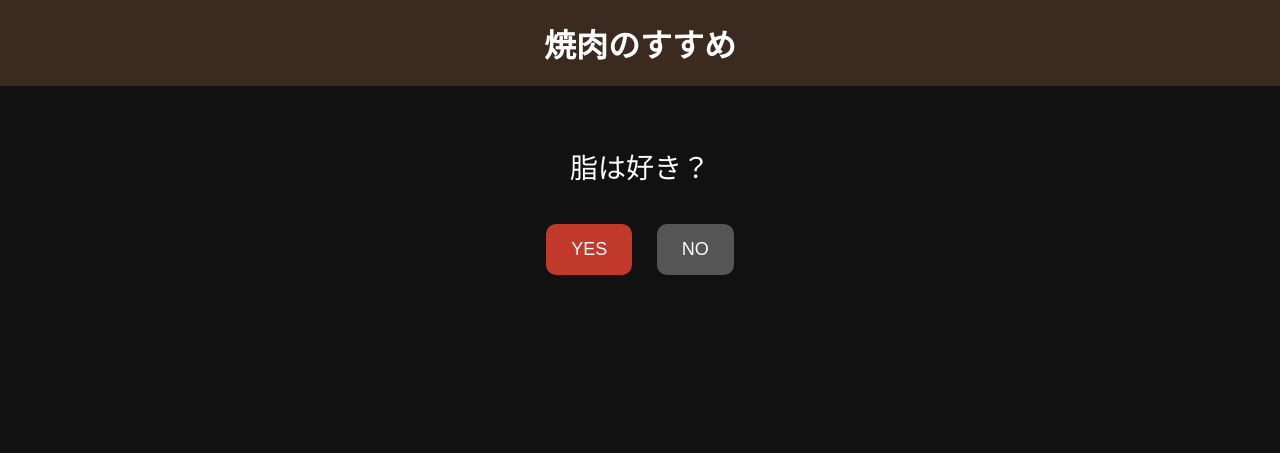
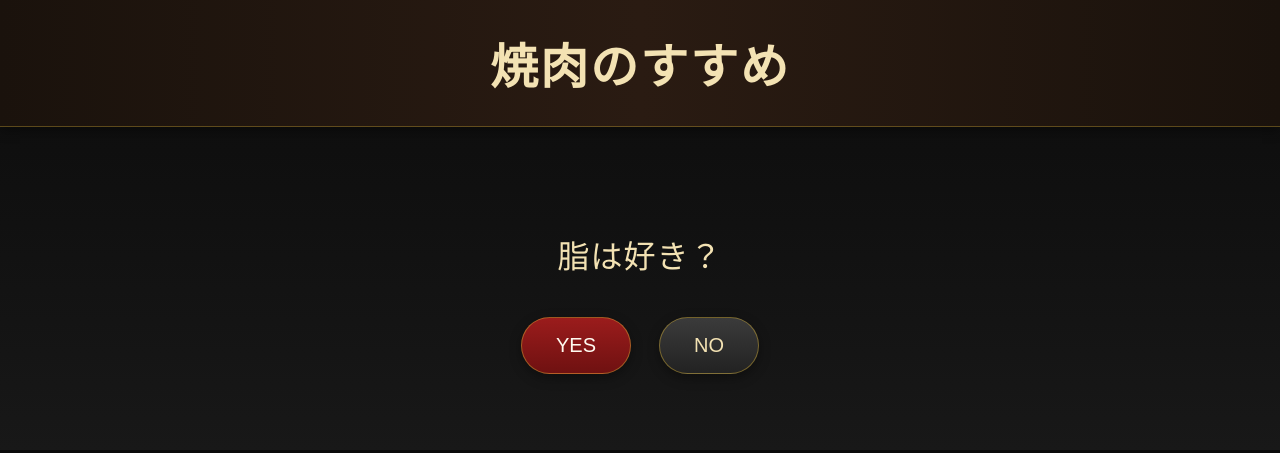
Before and after one commit to yusuki04/yakiniku, a plain HTML site: page index.html in a window 1280 px wide. Drawn offline with Linux system fonts and the light colour scheme.

Commit message:
Update index.html

```diff
--- a/index.html
+++ b/index.html
@@ -6,58 +6,86 @@
 
 <style>
 body {
-    font-family: sans-serif;
+    font-family: "Hiragino Mincho ProN", "Yu Mincho", "MS PMincho", serif;
     text-align: center;
     margin: 0;
-    background: #111;
-    color: white;
+    background: linear-gradient(to bottom, #0b0b0b, #111, #181818);
+    color: #f5f1e8;
 }
 
 h1 {
-    background: #3b2a1f;
-    color: white;
-    padding: 20px;
+    background: linear-gradient(to right, #1a120c, #2a1b12, #1a120c);
+    color: #f3e2b3;
+    padding: 28px 20px;
     margin: 0;
+    font-size: 48px;
+    letter-spacing: 2px;
+    border-bottom: 1px solid rgba(212, 175, 55, 0.35);
+    box-shadow: 0 2px 12px rgba(0, 0, 0, 0.45);
 }
 
 .container {
-    padding: 20px;
+    padding: 48px 24px 64px;
+    max-width: 900px;
+    margin: 0 auto;
 }
 
 #question {
-    font-size: 28px;
-    margin-top: 40px;
+    font-size: 32px;
+    margin-top: 56px;
+    margin-bottom: 28px;
+    color: #f3e2b3;
+    letter-spacing: 1px;
 }
 
 button {
-    padding: 15px 25px;
-    margin: 10px;
-    font-size: 18px;
-    border: none;
-    border-radius: 10px;
-    background: #c0392b;
-    color: white;
+    padding: 16px 34px;
+    margin: 12px;
+    font-size: 20px;
+    border-radius: 999px;
+    border: 1px solid rgba(212, 175, 55, 0.45);
+    background: linear-gradient(to bottom, #9b1c1c, #6f1111);
+    color: #fffaf0;
+    box-shadow: 0 4px 12px rgba(0, 0, 0, 0.35);
 }
 
 button.no {
-    background: #555;
+    background: linear-gradient(to bottom, #3b3b3b, #222);
+    color: #f3e2b3;
 }
 
 .result {
-    margin-top: 20px;
-    padding: 20px;
-    background: #222;
-    border-radius: 10px;
+    margin: 36px auto 0;
+    padding: 32px 24px 36px;
+    background: rgba(20, 20, 20, 0.92);
+    border: 1px solid rgba(212, 175, 55, 0.28);
+    border-radius: 20px;
+    max-width: 520px;
+    box-shadow: 0 10px 30px rgba(0, 0, 0, 0.4);
+}
+
+.result h2 {
+    color: #f3e2b3;
+    font-size: 34px;
+    margin-bottom: 18px;
+    letter-spacing: 1px;
+}
+
+.result p {
+    font-size: 22px;
+    line-height: 1.8;
+    margin: 10px 0;
 }
 
 img {
     width: 100%;
-    max-width: 300px;
-    border-radius: 10px;
-    margin-top: 10px;
+    max-width: 340px;
+    border-radius: 14px;
+    margin-top: 14px;
+    border: 1px solid rgba(212, 175, 55, 0.25);
+    box-shadow: 0 8px 20px rgba(0, 0, 0, 0.35);
 }
 </style>
-
 </head>
 
 <body>
```
